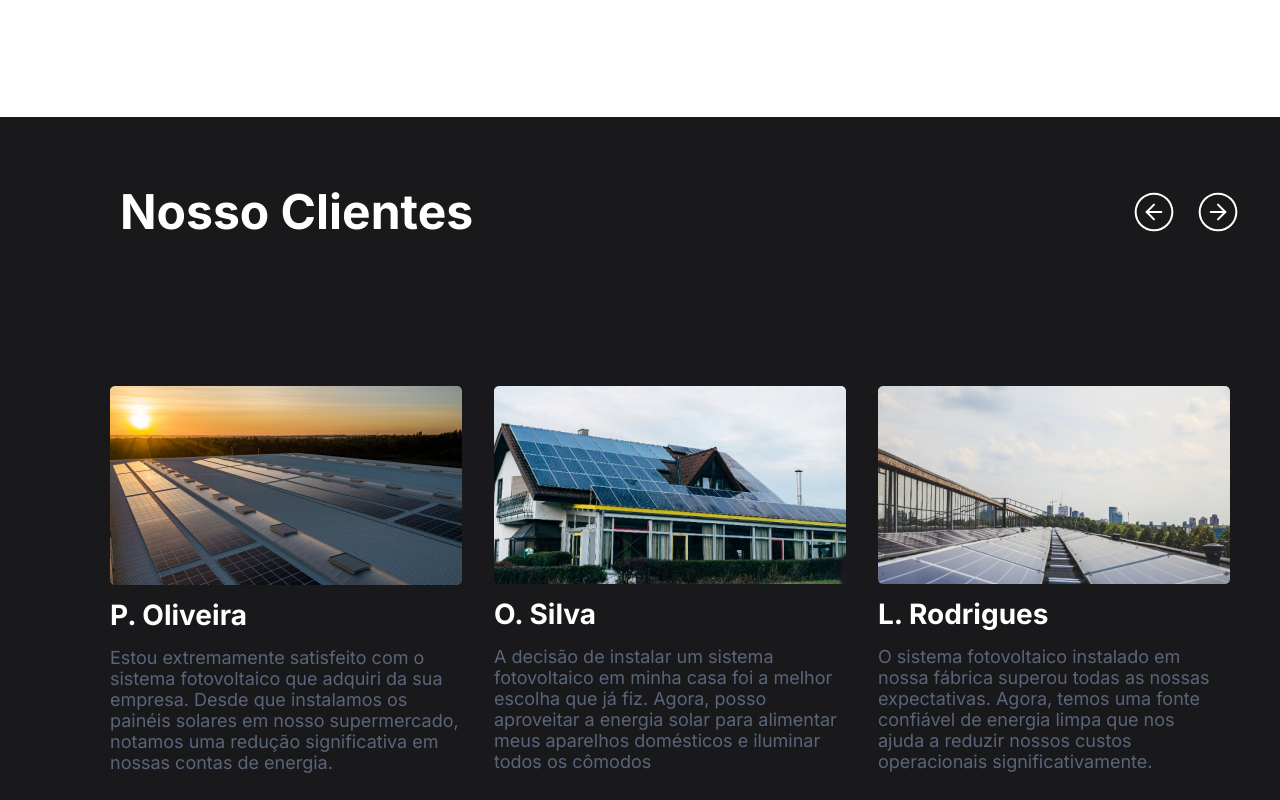
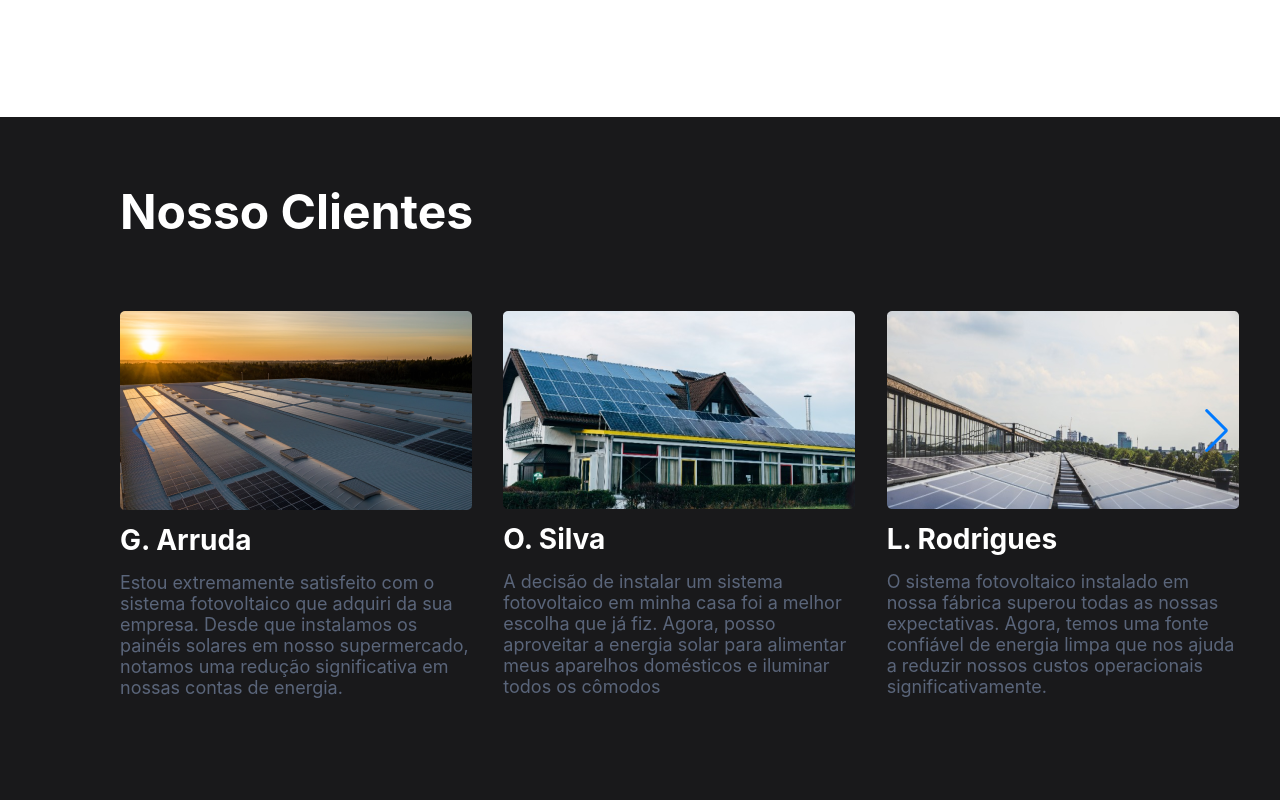
Before and after one commit to AlanGLinares/galaxysolar, a plain HTML site: page index.html in a window 1280 px wide. Shown: the part 1368-2168 px from the top of the page. Drawn offline with nearby package versions, Linux system fonts and the light colour scheme.

Commit message:
init-slide

```diff
--- a/css/beneficios.css
+++ b/css/beneficios.css
@@ -28,7 +28,6 @@
   }
 }
 
-
 .conteudo-left h1 {
   font-family: 'Inter', sans-serif;
   font-size: 48px;
@@ -37,15 +36,12 @@
   line-height: 67.45px;
 }
 
-
-
 .conteudo-left p {
   font-family: 'Inter', sans-serif;
   font-size: 18px;
   padding-bottom: 12px;
   line-height: 21.78px;
 }
-
 
 .conteudo-main-right {
   display: grid;
@@ -101,7 +97,6 @@
 
 }
 
-
 @media (max-width: 768px) {
     .beneficios-main {
       grid-template-columns: 1fr;
@@ -123,7 +118,6 @@
     gap: 120px;
   }
 }
-
 
 @media (max-width: 414px) {
   .beneficios {
--- a/css/nossoclientes.css
+++ b/css/nossoclientes.css
@@ -2,45 +2,58 @@
   background-color: #19191B;
 }
 
-
 .nossoclientes {
-  margin: 0 auto;
   max-width: 1440px;
   padding-top: 65px;
   padding-right: 40px;
-  padding-bottom: 120px;
+  padding-bottom: 60px;
+  margin: 0 auto;
 }
 
-
-.header-client {
-  display: flex;
-  align-items: center;
-  justify-content: space-between;
-  padding-bottom: 145px;
-}
 
 .header-client h1 {
   padding-left: 120px;
   font-size: 48px;
   color: #fff;
   font-family: 'inter', sans-serif;
+  padding-bottom: 70px;
 }
 
-.img-cliente-header {
-  display: flex;
-  justify-items: center;
-  gap: 20px;
+/* SLIDER */
+
+.swiper {
+  height: 475px;
+  cursor: pointer;
+  margin-left: 120px;
+  overflow-x: hidden;
+  position: relative;
 }
 
-
-.clientes-flex {
-  padding-left: 100px;
-  display: flex;
-  flex-wrap: wrap;
-  justify-content: center;
-  gap: 32px;
+.swiper-scrollbar {
+  background-color: #0496ff;
 }
 
+.swiper-button-prev {
+  position: absolute;
+  top: 120px;
+  right: 10px;
+}
+
+.swiper-button-next {
+  position: absolute;
+  top: 120px;
+  right: 70px;
+}
+
+@media (min-width: 375px) {
+  .swiper-button-next {
+    position: absolute;
+    top: 120px;
+    right: 10px;
+  }
+}
+
+/* SLIDER */
 
 .clientes-main-1 h3 {
   color: #fff;
@@ -49,7 +62,6 @@
   line-height: 33.89px;
   padding: 14px 0px;
 }
-
 
 .clientes-main-1 p {
   color: #5A657A;
@@ -61,62 +73,22 @@
   font-size: 18px;
 }
 
-.clientes-main h3 {
-  color: #fff;
-  font-family: 'Inter', sans-serif;
-  font-size: 28px;
-  line-height: 33.89px;
-  padding: 14px 0px;
-}
-
-.clientes-main p {
-  color: #5A657A;
-  font-family: 'Inter', sans-serif;
-  width: 30ch;
-  height: 150px;
-  text-align: left;
-  font-weight: 400;
-  font-size: 18px;
-  line-height: 21px;
-}
-
 @media (max-width: 768px) {
 
-  .nossoclientes-bg {
-    padding: 20px;
-  }
-
   .nossoclientes {
-    max-width: 744px;
-    padding-bottom: 80px;
-  }
-
-  .clientes-main {
-    padding-right: 20px;
-  }
-
-
-  .clientes-flex {
-    display: flex;
-    padding: 0px 12px;
-    margin-left: 45px;
-    flex-wrap: wrap;
-    padding-left: 0px;
-  }
-
-
-  .header-client {
-    padding-right: 20px;
-    padding-bottom: 50px;
+    max-width: 768px;
+    padding-bottom: 0px;
+    padding-right: 0px;
   }
 
   .header-client h1 {
     padding-left: 20px;
   }
 
-
+  .cliente {
+    margin-left: 20px;
+  }
 }
-
 
 @media (max-width: 414px) {
   .nossoclientes-bg {
@@ -134,19 +106,11 @@
     padding-bottom: 20px;
   }
 
-  .clientes-main-1 {
-    padding-left: 0px;
-  }
-
-
   .clientes-flex {
     display: flex;
-    flex-direction: column;
     margin: 20px;
   }
 }
-
-
 
 @media (max-width:375px) {
   .nossoclientes {
@@ -154,22 +118,11 @@
     padding-bottom: 4px;
   }
 
-  .moblie-n-client {
-    display: none;
+  .header-client h1 {
+    font-size: 28px;
+    padding-bottom: 24px;
+    line-height: 58.08px;
   }
-
-
-  .header-client {
-    padding-right: 0px;
-    padding-bottom: 24px;
-  }
-
-
-  .header-client h1 {
-    font-size: 24px;
-    padding-left: 0px;
-  }
-
 
   .clientes-flex p {
     max-width: 343px;
--- a/css/resultados.css
+++ b/css/resultados.css
@@ -34,8 +34,6 @@
   font-weight: 700;
 }
 
-
-
 @media (max-width: 768px) {
   .resultados {
     margin-left: 40px;
@@ -47,13 +45,11 @@
   }
 }
 
-
 @media (max-width: 670px) {
   .resultados {
     width: 600px;
   }
 }
-
 
 @media (max-width: 414px) {
   .moblie-none {
@@ -66,7 +62,6 @@
 
   .flex-item {
   }
-
 
   .resultados {
     max-width: 343px;
@@ -87,7 +82,6 @@
   .flex-item {
   }
 
-
   .resultados {
     max-width: 343px;
     margin-left: 20px;
--- a/css/utilidade.css
+++ b/css/utilidade.css
@@ -3,7 +3,6 @@
   margin: 0px;
   padding: 0px;
 }
-
 
 a {
   text-decoration: none;
@@ -13,12 +12,10 @@ ul {
   list-style: none;
 }
 
-
 img {
   display: block;
   max-width: 100%;
 }
-
 
  :root {
   --primary-color: #0496ff;
--- a/index.html
+++ b/index.html
@@ -7,8 +7,8 @@
   <meta name="viewport" content="width=device-width, initial-scale=1.0">
   <link rel="preconnect" href="https://fonts.googleapis.com">
   <link rel="preconnect" href="https://fonts.gstatic.com" crossorigin>
-  <link href="https://fonts.googleapis.com/css2?family=Inter:wght@100..900&family=Roboto:wght@500;700&display=swap"
-    rel="stylesheet">
+  <link href="https://fonts.googleapis.com/css2?family=Inter:wght@100..900&family=Roboto:wght@500;700&display=swap">
+  <link rel="stylesheet" href="https://cdn.jsdelivr.net/npm/swiper@11/swiper-bundle.min.css" />
   <link rel="stylesheet" href="./css/style.css">
   <link rel="shortcut icon" href="./img1/icone/favicon-saturn.svg" type="image/icon">
   <title>Galaxy Solar</title>
@@ -126,41 +126,33 @@
   </div>
 
   <div class="nossoclientes-bg">
-    <div class="nossoclientes" id="clientes">
+    <div class="nossoclientes " id="clientes">
       <div class="header-client">
         <h1>Nosso Clientes</h1>
-        <div class="img-cliente-header">
-          <div>
-            <a href=""><img src="./img1/icone/arrow-left-circle.svg" alt=""></a>
-          </div>
-          <div>
-            <a href=""><img src="./img1/icone/arrow-right-circle.svg" alt=""></a>
-          </div>
-        </div>
       </div>
-      <div class="cliente">
-        <div class="clientes-flex" data-slide="principal">
-          <div class="clientes-main-1">
-              <div  data-img="clientes">
+      <div class="cliente swiper">
+          <div class="clientes-flex swiper-wrapper" data-slide="principal">
+            <div class="clientes-main-1 swiper-slide " data-card="">
+              <div data-img="clientes-img ">
                 <img src="./img1/cliente 1.png" alt="">
               </div>
-              <h3>P. Oliveira</h3>
+              <h3>G. Arruda</h3>
               <p>Estou extremamente satisfeito com o sistema fotovoltaico que adquiri da sua empresa. Desde que
                 instalamos
                 os painéis solares em nosso supermercado, notamos uma redução significativa em nossas contas de energia.
               </p>
-          </div>
-          <div class="clientes-main-1 moblie-n-client">
-              <div data-img="clientes">
+            </div>
+            <div class="clientes-main-1 moblie-n-client swiper-slide  " data-card="">
+              <div data-img="clientes-img ">
                 <img src="./img1/cliente 1-1.png" alt="">
               </div>
               <h3>O. Silva</h3>
               <p>A decisão de instalar um sistema fotovoltaico em minha casa foi a melhor escolha que já fiz. Agora,
                 posso aproveitar a energia solar para alimentar meus aparelhos domésticos e iluminar todos os cômodos
               </p>
-          </div>
-          <div class="clientes-main c-main-3">
-              <div data-img="clientes">
+            </div>
+            <div class="clientes-main-1 c-main-3 swiper-slide " data-card="">
+              <div data-img="clientes-img ">
                 <img src="./img1/cliente 1-2.png" alt="">
               </div>
               <h3>L. Rodrigues</h3>
@@ -168,8 +160,41 @@
                 uma
                 fonte confiável de energia limpa que nos ajuda a reduzir nossos custos operacionais significativamente.
               </p>
+            </div>
+            <div class="clientes-main-1 c-main-3  swiper-slide " data-card="">
+              <div data-img="clientes-img ">
+                <img src="./img1/cliente 1-1.png" alt="">
+              </div>
+              <h3>O. Silva</h3>
+              <p>O sistema fotovoltaico instalado em nossa fábrica superou todas as nossas expectativas. Agora, temos
+                uma
+                fonte confiável de energia limpa que nos ajuda a reduzir nossos custos operacionais significativamente.
+              </p>
+            </div>
+            <div class="clientes-main-1 c-main-3 swiper-slide  " data-card="">
+              <div data-img="clientes-img ">
+                <img src="./img1/cliente 1-2.png" alt="">
+              </div>
+              <h3>G. Rodrigues</h3>
+              <p>O sistema fotovoltaico instalado em nossa fábrica superou todas as nossas expectativas. Agora, temos
+                uma
+                fonte confiável de energia limpa que nos ajuda a reduzir nossos custos operacionais significativamente.
+              </p>
+            </div>
+            <div class="clientes-main-1 c-main-3 swiper-slide  " data-card="">
+              <div data-img="clientes-img ">
+                <img src="./img1/cliente 1.png" alt="">
+              </div>
+              <h3>L. Rodrigues</h3>
+              <p>O sistema fotovoltaico instalado em nossa fábrica superou todas as nossas expectativas. Agora, temos
+                uma
+                fonte confiável de energia limpa que nos ajuda a reduzir nossos custos operacionais significativamente.
+              </p>
+            </div>
           </div>
-        </div>
+          <div class="swiper-scrollbar"></div>
+          <div class="swiper-button-prev"></div>
+          <div class="swiper-button-next"></div>
       </div>
     </div>
   </div>
@@ -216,7 +241,7 @@
           <div class="form">
             <div class="form-nome-telefone">
               <div class="py-m">
-                  <label for="nome">Nome</label>
+                <label for="nome">Nome</label>
                 <input type="text" name="nome" placeholder="nome" id="nome-form">
               </div>
               <div class="py-m">
@@ -286,7 +311,10 @@
   </div>
 </section>
 
-<script src="./js/module/simple-slide.js"></script>
+
+
+<script src="https://cdn.jsdelivr.net/npm/swiper@11/swiper-bundle.min.js"></script>
+<script src="./js/module/slider.js"></script>
 <script type="module" src="./js/module/javascript.js"></script>
 </body>
 
--- a/js/module/javascript.js
+++ b/js/module/javascript.js
@@ -2,6 +2,7 @@ import initModal from './modal.js'
 import menuMoblie from './menu.js'
 import initAnimation from './anima-number.js'
 import InitScrollSmooth from './scrollsmooth.js'
+import initSwiper from  './slider.js'
 
 
 
@@ -9,3 +10,4 @@ initModal()
 menuMoblie()
 initAnimation()
 InitScrollSmooth()
+initSwiper()
--- /dev/null
+++ b/js/module/slider.js
@@ -0,0 +1,49 @@
+export default function initSwiper() {
+    const swiper = new Swiper(".swiper", {
+      slidesPerView: 3,
+      spaceBetween: 10,
+      freeMode: true,
+      pagination: {
+        el: ".swiper-pagination",
+        clickable: true,
+      },
+      scrollbar: {
+        el: ".swiper-scrollbar",
+        hide: true,
+      },
+      navigation: {
+        nextEl: ".swiper-button-next",
+        prevEl: ".swiper-button-prev",
+      },
+      breakpoints: {
+        375: {
+          slidesPerView: 1,
+          spaceBetween: 10,
+        },
+        414: {
+          slidesPerView: 1,
+          spaceBetween: 10,
+        },
+        630: {
+          slidesPerView: 2,
+          spaceBetween: 20,
+        },
+        640: {
+          slidesPerView: 2,
+          spaceBetween: 20,
+        },
+        670: {
+          slidesPerView: 2,
+          spaceBetween: 20,
+        },
+        768: {
+          slidesPerView: 2,
+          spaceBetween: 10,
+        },
+        1200: {
+          slidesPerView: 3,
+          spaceBetween: 30,
+        },
+      },
+    });
+}
```
Also changed, not shown: css/footer.css (+0 -9 lines), css/formulario.css (+4 -25 lines), css/header.css (+0 -18 lines), css/section.main.css (+1 -9 lines), css/trabalhos.css (+0 -8 lines).
